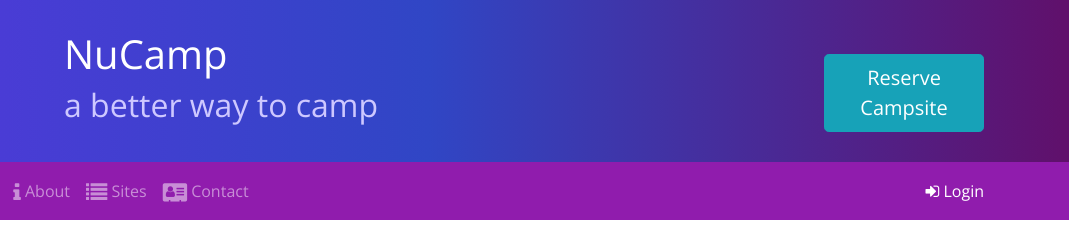
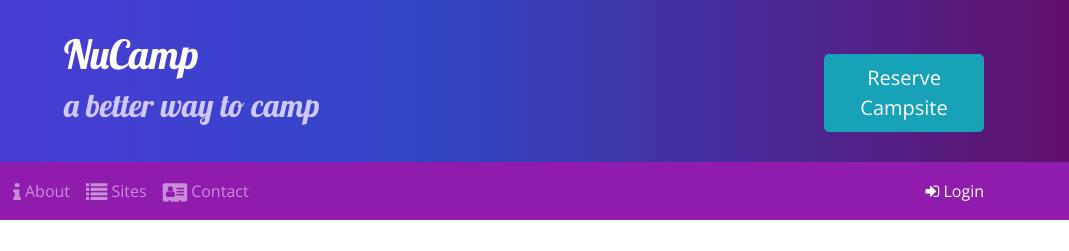
Before and after one commit to dimon7510/nucampsite, a website: page index.html in a window 1280 px wide. Shown: the top 251 px of the page, 211-1280 px from the left. Drawn offline with nearby package versions, Linux system fonts and the light colour scheme.

Commit message:
NPM Scripts 2 Final

```diff
--- a/css/styles.scss
+++ b/css/styles.scss
@@ -13,7 +13,7 @@ body{
 }
 
 h1, h2, h3 {
-    $header-font: $header-font;
+    font-family: $header-font;
 }
 
 h2 {
```
Also changed, not shown: aboutus.html (+1 -1 lines), contactus.html (+1 -1 lines), index.html (+1 -1 lines), css/styles.css.
